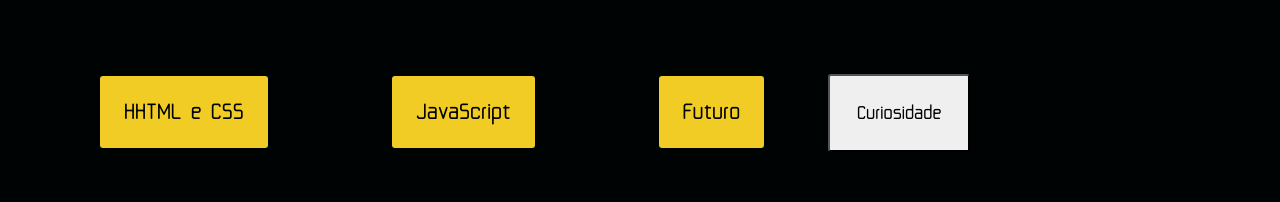
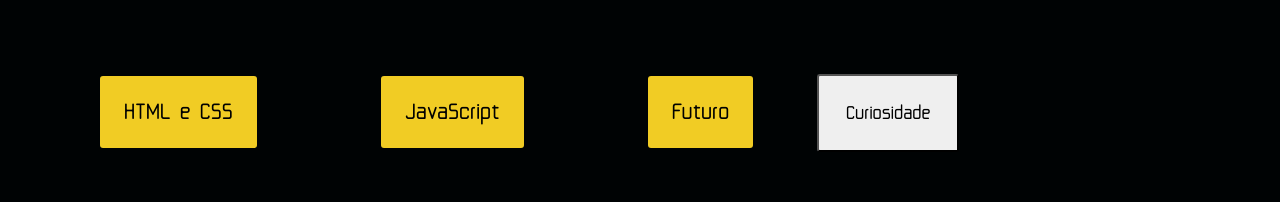
Before and after one commit to EduuhSouza/Atividade-TextoWeb, a plain HTML site: page index.html in a window 1280 px wide. Shown: the top 202 px of the page. Drawn offline with nearby package versions, Linux system fonts and the light colour scheme.

Commit message:
Add files via upload

```diff
--- a/index.html
+++ b/index.html
@@ -2,6 +2,7 @@
 <html lang="pt-br">
 <head>
     <link rel="shortcut icon" href="https://previews.123rf.com/images/jovanas/jovanas2003/jovanas200300013/141547769-atualizar-%C3%ADcone-de-software-conceito-que-significa-substituir-o-programa-por-uma-vers%C3%A3o-mais.jpg">
+
     <link href="https://unpkg.com/aos@2.3.1/dist/aos.css"
     rel="stylesheet">
 
@@ -22,7 +23,7 @@
 
     <div class="botao">
     <ul>
-        <li> <a href="#htmlecss"> HHTML e CSS </a> </li>
+        <li> <a href="#htmlecss"> HTML e CSS </a> </li>
 
         <li> <a href="#javascript"> JavaScript </a> </li>
 
```
